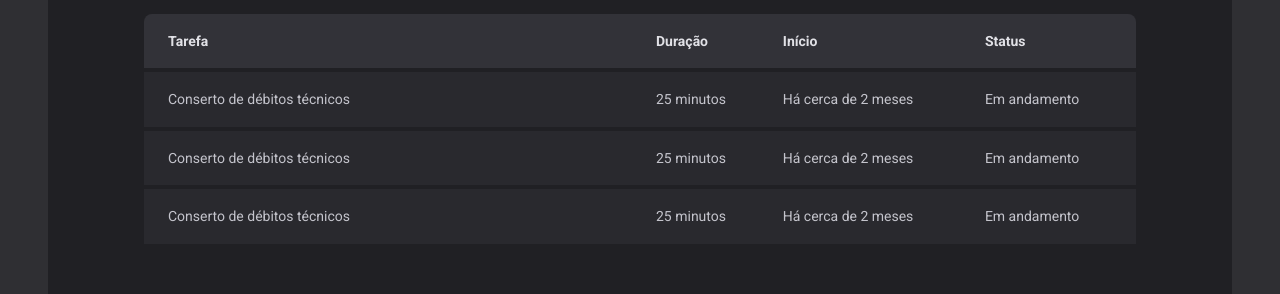
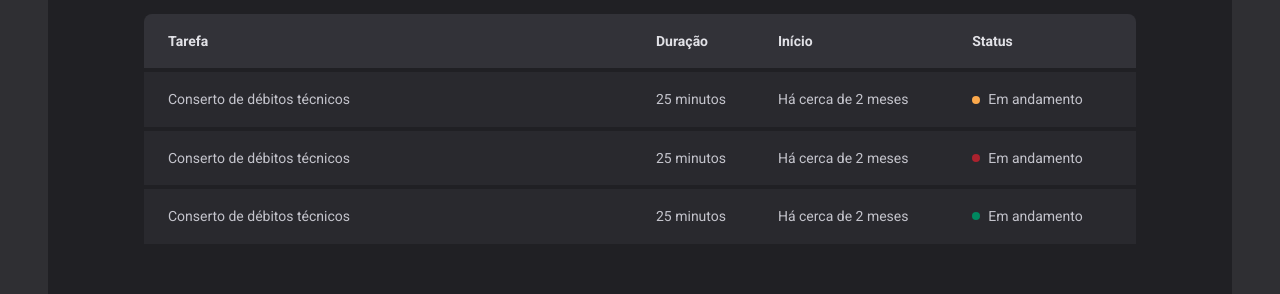
Before and after one commit to philipef-dev/ignite-timer-02, a React (Vite) app: page /history in a window 1280 px wide. Shown: the part 270-564 px from the top of the page. Built offline with nearby package versions, Linux system fonts and the light colour scheme.

Commit message:
Componente Status View - ok

```diff
--- a/src/pages/History/index.tsx
+++ b/src/pages/History/index.tsx
@@ -1,4 +1,4 @@
-import { HistoryContainer, HistoryList } from "./style";
+import { HistoryContainer, HistoryList, StatusView } from "./styles";
 
 export function History() {
     return (
@@ -19,24 +19,23 @@ export function History() {
                             <td>Conserto de débitos técnicos </td>
                             <td>25 minutos</td>
                             <td>Há cerca de 2 meses</td>
-                            <td>Em andamento</td>
+                            <td><StatusView statusColor="yellow">Em andamento </StatusView></td>
                         </tr>
                         <tr>
                             <td>Conserto de débitos técnicos </td>
                             <td>25 minutos</td>
                             <td>Há cerca de 2 meses</td>
-                            <td>Em andamento</td>
+                            <td><StatusView statusColor="red">Em andamento </StatusView></td>
                         </tr>
                         <tr>
                             <td>Conserto de débitos técnicos </td>
                             <td>25 minutos</td>
                             <td>Há cerca de 2 meses</td>
-                            <td>Em andamento</td>
+                            <td><StatusView statusColor="green">Em andamento </StatusView></td>
                         </tr>
                     </tbody>
                 </table>
             </HistoryList>
-
         </HistoryContainer>
     )
 }
--- a/src/pages/History/style.ts
+++ b/src/pages/History/styles.ts
@@ -1,4 +1,3 @@
-import { p } from "react-router/dist/development/fog-of-war-BaM-ohjc";
 import styled from "styled-components";
 
 export const HistoryContainer = styled.main`
@@ -59,7 +58,26 @@ export const HistoryList = styled.div`
     }
 `
 
-export const StatusView = styled.span`
+const STATUS_COLORS = {
+    yellow: 'yellow-500',
+    green: 'green-500',
+    red: 'red-500'
+} as const
 
+interface StatusProps {
+    statusColor: keyof typeof STATUS_COLORS
+}
 
+export const StatusView = styled.span<StatusProps>`
+    display: flex;
+    align-items: center;
+    gap: 0.5rem;
+
+    &::before {
+        content: '';
+        width: 0.5rem;
+        height: 0.5rem;
+        border-radius: 9999px;
+        background-color: ${props => props.theme[STATUS_COLORS[props.statusColor]]};
+    }
 `
```
